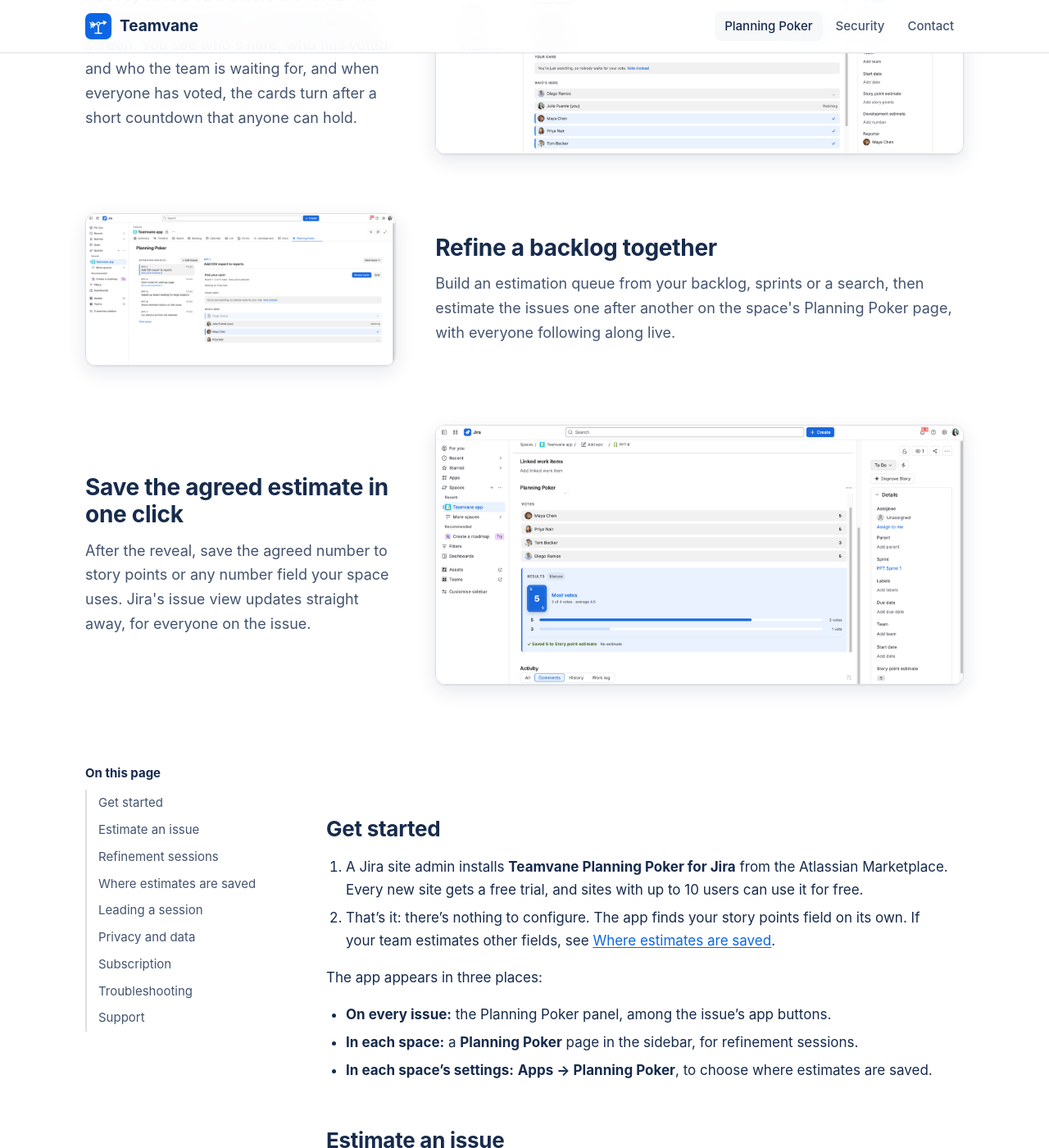
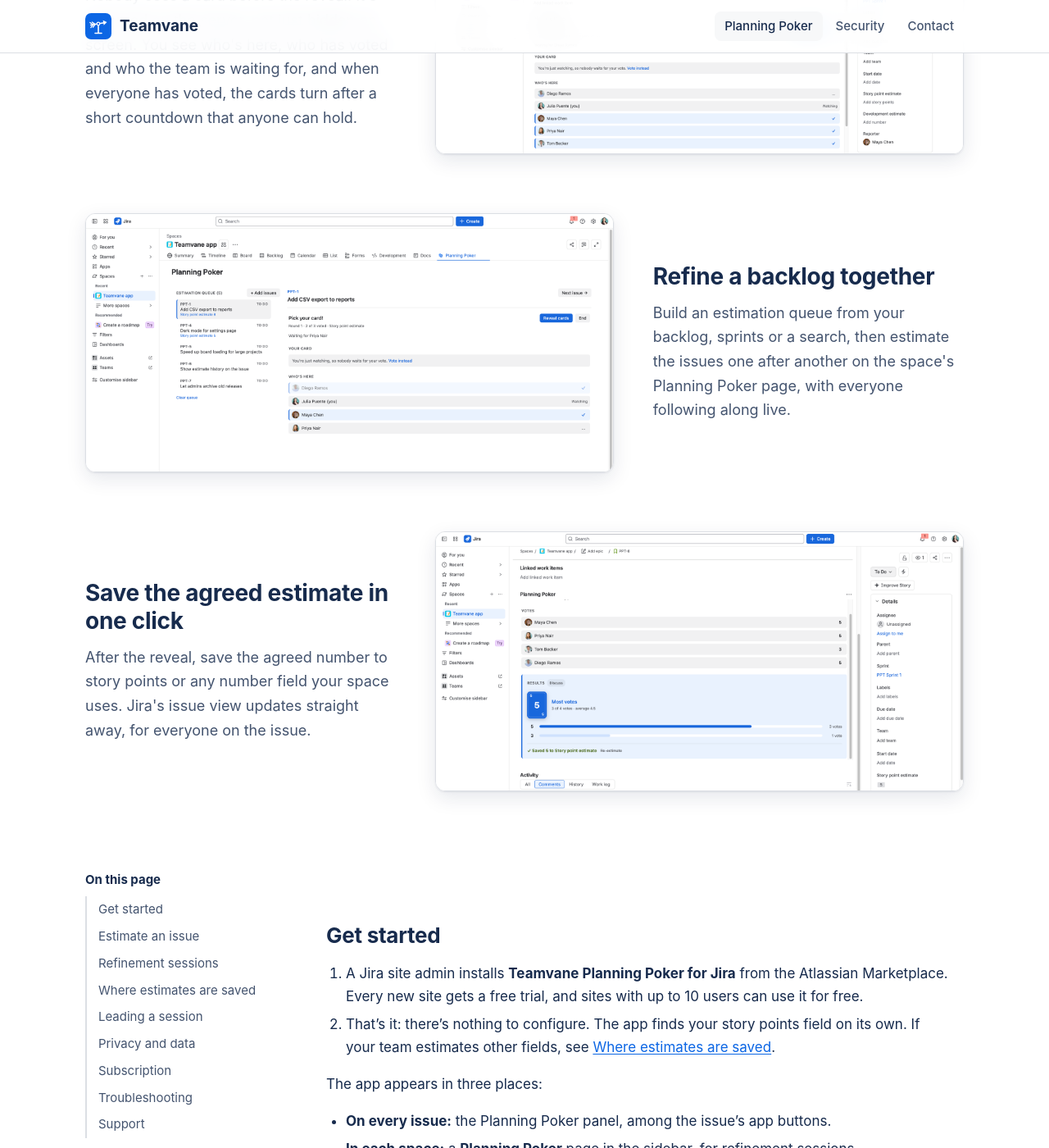
Before and after one commit to teamvane/teamvane.github.io, a Jekyll site: the page built from planning-poker/index.md, in a window 1280 px wide and 1400 px high, scrolled down 719 px. Shown: the whole window at 82% size. Built offline with Jekyll 4.4.1, drawn with Linux system fonts in a browser that asks for light colours.

Commit message:
Give the middle highlight's screenshot the wide column too
Co-Authored-By: Claude Opus 5.5 <noreply@anthropic.com>

```diff
--- a/assets/css/site.css
+++ b/assets/css/site.css
@@ -154,6 +154,7 @@ h1, h2, h3 { line-height: 1.2; letter-spacing: -0.01em; }
 
 .highlights { padding-top: 72px; display: flex; flex-direction: column; gap: 72px; }
 .highlight { display: grid; grid-template-columns: 1fr 1.7fr; gap: 48px; align-items: center; }
+.highlight-reverse { grid-template-columns: 1.7fr 1fr; }
 .highlight-reverse .highlight-text { order: 2; }
 .highlight-text h2 { font-size: 28px; margin: 0 0 12px; }
 .highlight-text p { color: var(--muted); margin: 0; font-size: 18px; }
```
